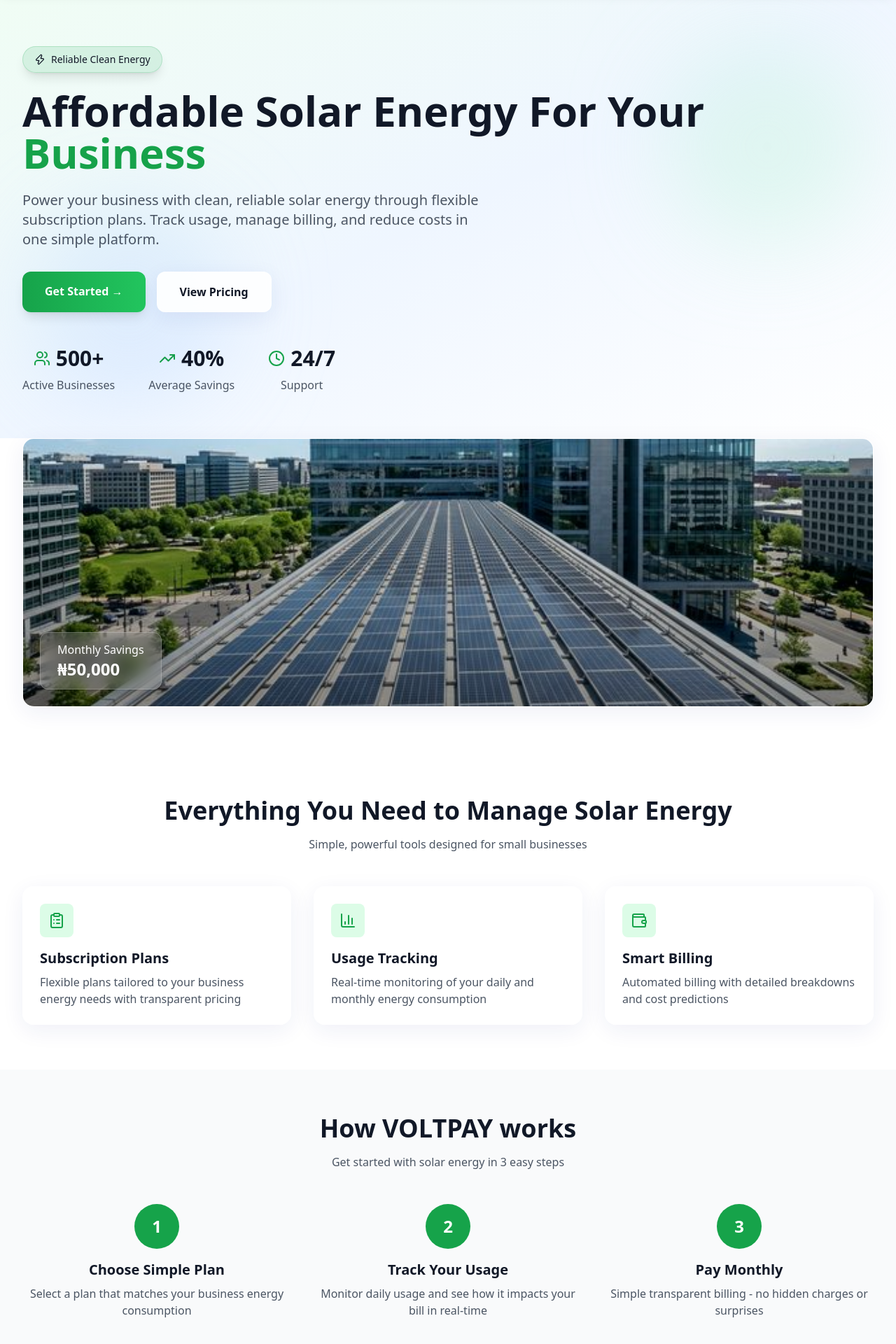
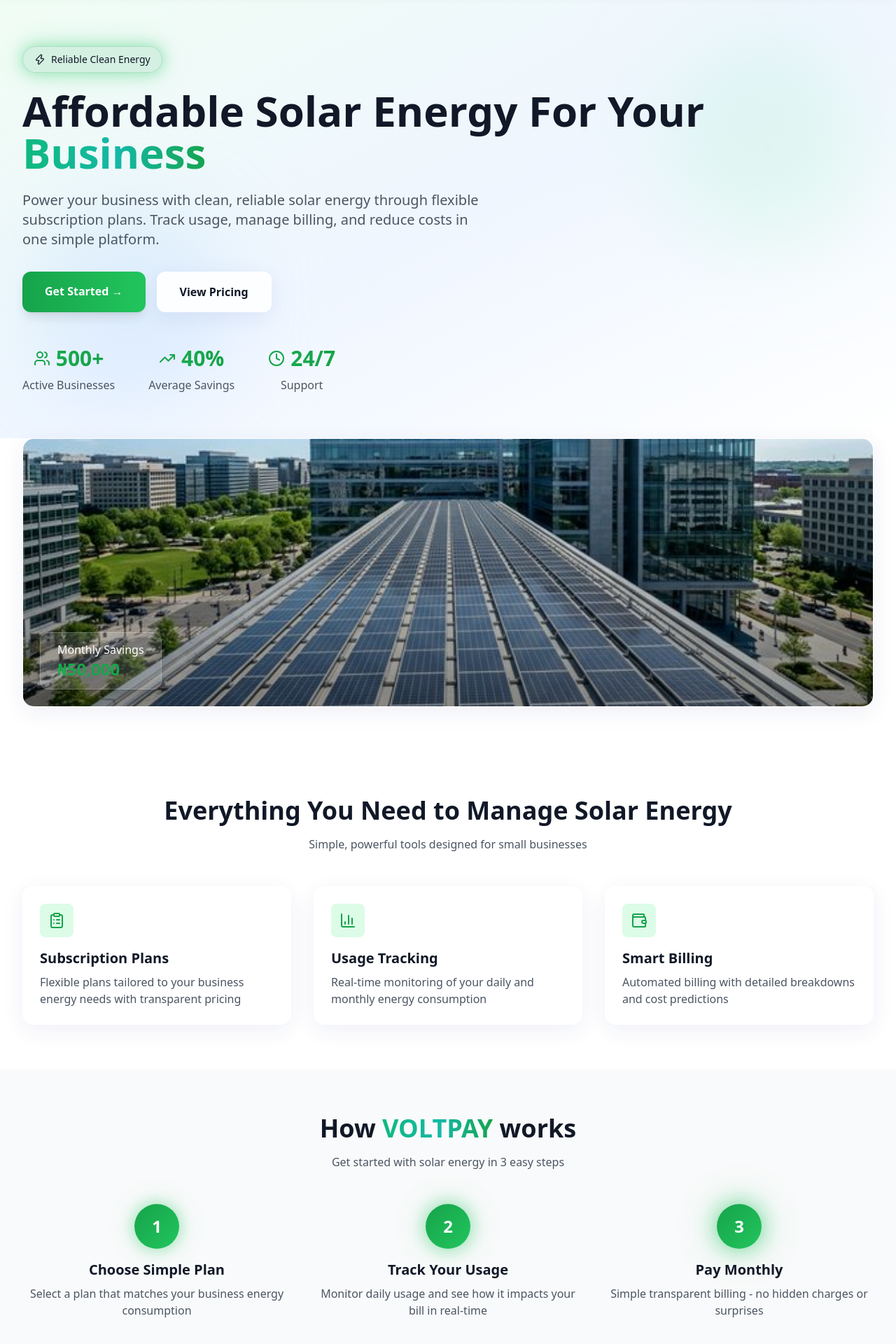
Before and after one commit to stephenmayowa112/buildathon, a Next.js app: page / in a window 1280 px wide. Shown: the part 80-2000 px from the top of the page at 70% size. Built offline with nearby package versions, Linux system fonts and the light colour scheme; no server answers.

Commit message:
feat: Implement initial homepage with hero, features, how-it-works, and pricing sections, along with global styles.

```diff
--- a/app/globals.css
+++ b/app/globals.css
@@ -84,6 +84,230 @@
     animation: float 3s ease-in-out infinite;
     animation-delay: 2s;
   }
+
+  /* Fade in animations */
+  @keyframes fadeInUp {
+    from {
+      opacity: 0;
+      transform: translateY(30px);
+    }
+    to {
+      opacity: 1;
+      transform: translateY(0);
+    }
+  }
+
+  @keyframes fadeInDown {
+    from {
+      opacity: 0;
+      transform: translateY(-30px);
+    }
+    to {
+      opacity: 1;
+      transform: translateY(0);
+    }
+  }
+
+  @keyframes fadeInLeft {
+    from {
+      opacity: 0;
+      transform: translateX(-30px);
+    }
+    to {
+      opacity: 1;
+      transform: translateX(0);
+    }
+  }
+
+  @keyframes fadeInRight {
+    from {
+      opacity: 0;
+      transform: translateX(30px);
+    }
+    to {
+      opacity: 1;
+      transform: translateX(0);
+    }
+  }
+
+  @keyframes scaleIn {
+    from {
+      opacity: 0;
+      transform: scale(0.9);
+    }
+    to {
+      opacity: 1;
+      transform: scale(1);
+    }
+  }
+
+  /* Text shimmer effect */
+  @keyframes shimmer {
+    0% {
+      background-position: -1000px 0;
+    }
+    100% {
+      background-position: 1000px 0;
+    }
+  }
+
+  .text-shimmer {
+    background: linear-gradient(
+      90deg,
+      #16a34a 0%,
+      #22c55e 25%,
+      #4ade80 50%,
+      #22c55e 75%,
+      #16a34a 100%
+    );
+    background-size: 1000px 100%;
+    -webkit-background-clip: text;
+    background-clip: text;
+    -webkit-text-fill-color: transparent;
+    animation: shimmer 3s linear infinite;
+  }
+
+  /* Glow pulse effect */
+  @keyframes glow-pulse {
+    0%, 100% {
+      box-shadow: 0 0 20px rgba(34, 197, 94, 0.4),
+                  0 0 40px rgba(34, 197, 94, 0.2);
+    }
+    50% {
+      box-shadow: 0 0 30px rgba(34, 197, 94, 0.6),
+                  0 0 60px rgba(34, 197, 94, 0.3);
+    }
+  }
+
+  .glow-pulse {
+    animation: glow-pulse 2s ease-in-out infinite;
+  }
+
+  /* Bounce animation */
+  @keyframes bounce-subtle {
+    0%, 100% {
+      transform: translateY(0);
+    }
+    50% {
+      transform: translateY(-5px);
+    }
+  }
+
+  .animate-bounce-subtle {
+    animation: bounce-subtle 2s ease-in-out infinite;
+  }
+
+  /* Rotate animation */
+  @keyframes rotate-slow {
+    from {
+      transform: rotate(0deg);
+    }
+    to {
+      transform: rotate(360deg);
+    }
+  }
+
+  .animate-rotate-slow {
+    animation: rotate-slow 20s linear infinite;
+  }
+
+  /* Fade animations with delays */
+  .animate-fadeInUp {
+    animation: fadeInUp 0.8s ease-out forwards;
+    opacity: 0;
+  }
+
+  .animate-fadeInDown {
+    animation: fadeInDown 0.8s ease-out forwards;
+    opacity: 0;
+  }
+
+  .animate-fadeInLeft {
+    animation: fadeInLeft 0.8s ease-out forwards;
+    opacity: 0;
+  }
+
+  .animate-fadeInRight {
+    animation: fadeInRight 0.8s ease-out forwards;
+    opacity: 0;
+  }
+
+  .animate-scaleIn {
+    animation: scaleIn 0.6s ease-out forwards;
+    opacity: 0;
+  }
+
+  /* Staggered animation delays */
+  .delay-100 { animation-delay: 0.1s; }
+  .delay-200 { animation-delay: 0.2s; }
+  .delay-300 { animation-delay: 0.3s; }
+  .delay-400 { animation-delay: 0.4s; }
+  .delay-500 { animation-delay: 0.5s; }
+  .delay-600 { animation-delay: 0.6s; }
+  .delay-700 { animation-delay: 0.7s; }
+  .delay-800 { animation-delay: 0.8s; }
+
+  /* Typing effect */
+  @keyframes typing {
+    from { width: 0; }
+    to { width: 100%; }
+  }
+
+  @keyframes blink {
+    50% { border-color: transparent; }
+  }
+
+  /* Slide in animations */
+  @keyframes slideInFromBottom {
+    from {
+      transform: translateY(100%);
+      opacity: 0;
+    }
+    to {
+      transform: translateY(0);
+      opacity: 1;
+    }
+  }
+
+  .animate-slideInFromBottom {
+    animation: slideInFromBottom 0.8s ease-out forwards;
+  }
+
+  /* Hover lift effect */
+  .hover-lift {
+    transition: transform 0.3s ease, box-shadow 0.3s ease;
+  }
+
+  .hover-lift:hover {
+    transform: translateY(-8px);
+    box-shadow: 0 20px 40px rgba(0, 0, 0, 0.15);
+  }
+
+  /* Gradient text animation */
+  @keyframes gradient-text {
+    0%, 100% {
+      background-position: 0% 50%;
+    }
+    50% {
+      background-position: 100% 50%;
+    }
+  }
+
+  .text-gradient-animate {
+    background: linear-gradient(
+      90deg,
+      #16a34a,
+      #22c55e,
+      #10b981,
+      #14b8a6,
+      #16a34a
+    );
+    background-size: 200% auto;
+    -webkit-background-clip: text;
+    background-clip: text;
+    -webkit-text-fill-color: transparent;
+    animation: gradient-text 4s ease infinite;
+  }
 }
 
 /* Custom scrollbar */
--- a/app/page.tsx
+++ b/app/page.tsx
@@ -35,56 +35,56 @@
         <div className="absolute top-20 right-10 w-72 h-72 bg-green-200 rounded-full mix-blend-multiply filter blur-3xl opacity-30 animate-float"></div>
         <div className="absolute bottom-10 left-10 w-72 h-72 bg-blue-200 rounded-full mix-blend-multiply filter blur-3xl opacity-30 animate-float-delayed"></div>
 
-        <div className="inline-block mb-6 relative z-10">
-          <span className="px-4 py-2 glass-green rounded-full text-sm font-medium flex items-center gap-2 w-fit shadow-lg">
-            <Zap className="w-4 h-4" />
+        <div className="inline-block mb-6 relative z-10 animate-fadeInDown">
+          <span className="px-4 py-2 glass-green rounded-full text-sm font-medium flex items-center gap-2 w-fit shadow-lg glow-pulse">
+            <Zap className="w-4 h-4 animate-bounce-subtle" />
             Reliable Clean Energy
           </span>
         </div>
 
-        <h1 className="text-5xl md:text-6xl font-bold mb-6 leading-tight">
-          Affordable Solar Energy For Your <span className="text-green-600">Business</span>
+        <h1 className="text-5xl md:text-6xl font-bold mb-6 leading-tight animate-fadeInUp delay-100">
+          Affordable Solar Energy For Your <span className="text-gradient-animate">Business</span>
         </h1>
 
-        <p className="text-xl text-gray-600 mb-8 max-w-2xl">
+        <p className="text-xl text-gray-600 mb-8 max-w-2xl animate-fadeInUp delay-200">
           Power your business with clean, reliable solar energy through flexible subscription
           plans. Track usage, manage billing, and reduce costs in one simple platform.
         </p>
 
-        <div className="flex gap-4 mb-12">
+        <div className="flex gap-4 mb-12 animate-fadeInUp delay-300">
           <Link
             href="/auth/signup"
-            className="px-8 py-4 bg-gradient-to-r from-green-600 to-green-500 text-white rounded-xl font-semibold hover:from-green-700 hover:to-green-600 transition-all shadow-lg hover:shadow-xl transform hover:-translate-y-0.5"
+            className="px-8 py-4 bg-gradient-to-r from-green-600 to-green-500 text-white rounded-xl font-semibold hover:from-green-700 hover:to-green-600 transition-all shadow-lg hover:shadow-xl transform hover:-translate-y-1 hover:scale-105"
           >
             Get Started →
           </Link>
           <Link
             href="#pricing"
-            className="px-8 py-4 glass-card rounded-xl font-semibold hover:shadow-lg transition-all transform hover:-translate-y-0.5"
+            className="px-8 py-4 glass-card rounded-xl font-semibold hover:shadow-lg transition-all transform hover:-translate-y-1"
           >
             View Pricing
           </Link>
         </div>
 
-        <div className="flex flex-wrap gap-8 sm:gap-12 text-center">
-          <div className="flex flex-col items-center">
+        <div className="flex flex-wrap gap-8 sm:gap-12 text-center animate-fadeInUp delay-400">
+          <div className="flex flex-col items-center hover-lift">
             <div className="flex items-center gap-2 mb-2">
               <Users className="w-6 h-6 text-green-600" />
-              <div className="text-3xl font-bold">500+</div>
+              <div className="text-3xl font-bold text-shimmer">500+</div>
             </div>
             <div className="text-gray-600">Active Businesses</div>
           </div>
-          <div className="flex flex-col items-center">
+          <div className="flex flex-col items-center hover-lift">
             <div className="flex items-center gap-2 mb-2">
               <TrendingUp className="w-6 h-6 text-green-600" />
-              <div className="text-3xl font-bold">40%</div>
+              <div className="text-3xl font-bold text-shimmer">40%</div>
             </div>
             <div className="text-gray-600">Average Savings</div>
           </div>
-          <div className="flex flex-col items-center">
+          <div className="flex flex-col items-center hover-lift">
             <div className="flex items-center gap-2 mb-2">
               <Clock className="w-6 h-6 text-green-600" />
-              <div className="text-3xl font-bold">24/7</div>
+              <div className="text-3xl font-bold text-shimmer">24/7</div>
             </div>
             <div className="text-gray-600">Support</div>
           </div>
@@ -93,7 +93,7 @@
 
       {/* Image Placeholder */}
       <section className="max-w-7xl mx-auto px-4 sm:px-6 lg:px-8 pb-16">
-        <div className="glass-card rounded-2xl h-96 relative overflow-hidden shadow-2xl">
+        <div className="glass-card rounded-2xl h-96 relative overflow-hidden shadow-2xl animate-scaleIn delay-500 hover-lift">
           <Image
             src="/images/solar-placeholder.png"
             alt="Business building powered by solar panels"
@@ -102,10 +102,10 @@
             priority
           />
           <div className="absolute inset-0 bg-gradient-to-t from-black/40 to-transparent"></div>
-          <div className="absolute bottom-6 left-6">
+          <div className="absolute bottom-6 left-6 animate-fadeInLeft delay-700">
             <div className="glass-dark text-white px-6 py-3 rounded-xl font-medium backdrop-blur-md shadow-lg">
               Monthly Savings<br />
-              <span className="text-2xl font-bold">₦50,000</span>
+              <span className="text-2xl font-bold text-shimmer">₦50,000</span>
             </div>
           </div>
         </div>
@@ -156,16 +156,16 @@
       {/* How It Works */}
       <section id="how-it-works" className="bg-gray-50 py-16">
         <div className="max-w-7xl mx-auto px-4 sm:px-6 lg:px-8">
-          <h2 className="text-4xl font-bold text-center mb-4">
-            How VOLTPAY works
+          <h2 className="text-4xl font-bold text-center mb-4 animate-fadeInUp">
+            How <span className="text-gradient-animate">VOLTPAY</span> works
           </h2>
-          <p className="text-center text-gray-600 mb-12">
+          <p className="text-center text-gray-600 mb-12 animate-fadeInUp delay-100">
             Get started with solar energy in 3 easy steps
           </p>
 
           <div className="grid md:grid-cols-3 gap-8">
-            <div className="text-center">
-              <div className="w-16 h-16 bg-green-600 text-white rounded-full flex items-center justify-center text-2xl font-bold mx-auto mb-4">
+            <div className="text-center animate-fadeInUp delay-200">
+              <div className="w-16 h-16 bg-gradient-to-br from-green-600 to-green-500 text-white rounded-full flex items-center justify-center text-2xl font-bold mx-auto mb-4 shadow-lg glow-pulse">
                 1
               </div>
               <h3 className="text-xl font-bold mb-2">Choose Simple Plan</h3>
@@ -174,8 +174,8 @@
               </p>
             </div>
 
-            <div className="text-center">
-              <div className="w-16 h-16 bg-green-600 text-white rounded-full flex items-center justify-center text-2xl font-bold mx-auto mb-4">
+            <div className="text-center animate-fadeInUp delay-300">
+              <div className="w-16 h-16 bg-gradient-to-br from-green-600 to-green-500 text-white rounded-full flex items-center justify-center text-2xl font-bold mx-auto mb-4 shadow-lg glow-pulse" style={{ animationDelay: '0.5s' }}>
                 2
               </div>
               <h3 className="text-xl font-bold mb-2">Track Your Usage</h3>
@@ -184,8 +184,8 @@
               </p>
             </div>
 
-            <div className="text-center">
-              <div className="w-16 h-16 bg-green-600 text-white rounded-full flex items-center justify-center text-2xl font-bold mx-auto mb-4">
+            <div className="text-center animate-fadeInUp delay-400">
+              <div className="w-16 h-16 bg-gradient-to-br from-green-600 to-green-500 text-white rounded-full flex items-center justify-center text-2xl font-bold mx-auto mb-4 shadow-lg glow-pulse" style={{ animationDelay: '1s' }}>
                 3
               </div>
               <h3 className="text-xl font-bold mb-2">Pay Monthly</h3>
@@ -199,10 +199,10 @@
 
       {/* Pricing Section */}
       <section id="pricing" className="max-w-7xl mx-auto px-4 sm:px-6 lg:px-8 py-16">
-        <h2 className="text-4xl font-bold text-center mb-4">
-          Simple Transparent Pricing
+        <h2 className="text-4xl font-bold text-center mb-4 animate-fadeInUp">
+          Simple <span className="text-gradient-animate">Transparent</span> Pricing
         </h2>
-        <p className="text-center text-gray-600 mb-12">
+        <p className="text-center text-gray-600 mb-12 animate-fadeInUp delay-100">
           Choose the plan that fits your business needs
         </p>
 
@@ -233,7 +233,7 @@
 
         <div className="grid md:grid-cols-3 gap-8">
           {/* Basic Plan */}
-          <div className="glass-card rounded-2xl p-8 hover:shadow-2xl transition-all transform hover:-translate-y-1">
+          <div className="glass-card rounded-2xl p-8 hover:shadow-2xl transition-all transform hover:-translate-y-2 animate-fadeInUp delay-200 hover-lift">
             <h3 className="text-2xl font-bold mb-2">Basic</h3>
             <p className="text-gray-600 mb-6">Perfect for small shops</p>
             <div className="mb-6">
@@ -277,8 +277,8 @@
           </div>
 
           {/* Standard Plan */}
-          <div className="glass-card border-2 border-green-600 rounded-2xl p-8 relative hover:shadow-2xl transition-all transform hover:scale-105">
-            <div className="absolute -top-4 left-1/2 -translate-x-1/2 bg-gradient-to-r from-green-600 to-green-500 text-white px-4 py-1 rounded-full text-sm font-medium shadow-lg">
+          <div className="glass-card border-2 border-green-600 rounded-2xl p-8 relative hover:shadow-2xl transition-all transform hover:scale-105 animate-fadeInUp delay-300 hover-lift">
+            <div className="absolute -top-4 left-1/2 -translate-x-1/2 bg-gradient-to-r from-green-600 to-green-500 text-white px-4 py-1 rounded-full text-sm font-medium shadow-lg animate-bounce-subtle">
               Most Popular
             </div>
             <h3 className="text-2xl font-bold mb-2">Standard</h3>
@@ -328,7 +328,7 @@
           </div>
 
           {/* Premium Plan */}
-          <div className="glass-card rounded-2xl p-8 hover:shadow-2xl transition-all transform hover:-translate-y-1">
+          <div className="glass-card rounded-2xl p-8 hover:shadow-2xl transition-all transform hover:-translate-y-2 animate-fadeInUp delay-400 hover-lift">
             <h3 className="text-2xl font-bold mb-2">Premium</h3>
             <p className="text-gray-600 mb-6">For large operations</p>
             <div className="mb-6">
```
